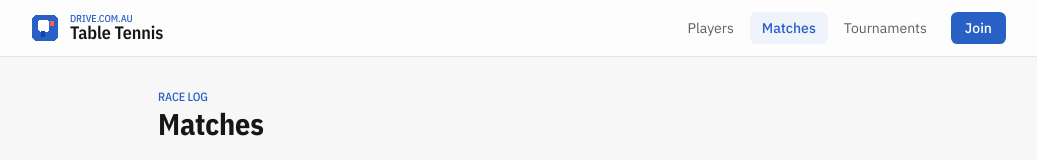
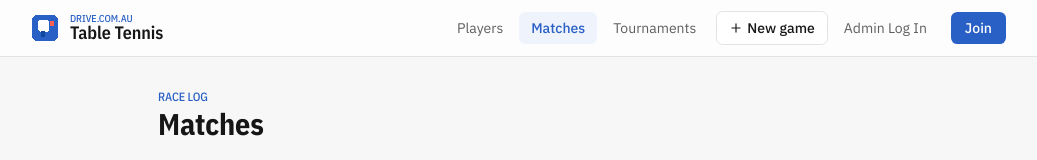
Before and after one commit to mahirmahbub-cyber/drive-table-tennis, a Next.js app: page /matches in a window 1280 px wide. Shown: the top 160 px of the page, without its empty margins (122-1159 px from the left). Built offline with nearby package versions, Linux system fonts and the light colour scheme; no server answers; the database is empty.

Commit message:
feat: session-aware public header with New game and admin login/sign-out

```diff
--- a/app/(public)/layout.tsx
+++ b/app/(public)/layout.tsx
@@ -1,13 +1,18 @@
+import { cookies } from 'next/headers'
 import { SiteHeader } from '@/components/site-header'
+import { verifySessionCookie, ADMIN_COOKIE } from '@/lib/auth'
 
-export default function PublicLayout({
+export default async function PublicLayout({
   children,
 }: {
   children: React.ReactNode
 }) {
+  const cookie = (await cookies()).get(ADMIN_COOKIE)?.value
+  const isLoggedIn = verifySessionCookie(cookie, process.env.SESSION_SECRET ?? '')
+
   return (
     <>
-      <SiteHeader />
+      <SiteHeader isLoggedIn={isLoggedIn} />
       {children}
     </>
   )
--- a/components/site-header.tsx
+++ b/components/site-header.tsx
@@ -3,6 +3,8 @@
 import Link from 'next/link'
 import { usePathname } from 'next/navigation'
 import clsx from 'clsx'
+import { Plus } from 'lucide-react'
+import { logout } from '@/app/actions/auth'
 
 const NAV = [
   { href: '/players', label: 'Players' },
@@ -29,12 +31,12 @@ function LogoMark() {
   )
 }
 
-export function SiteHeader() {
+export function SiteHeader({ isLoggedIn }: { isLoggedIn: boolean }) {
   const pathname = usePathname()
 
   return (
     <header className="sticky top-0 z-30 border-b border-border bg-card/90 backdrop-blur supports-[backdrop-filter]:bg-card/75">
-      <div className="mx-auto flex h-14 w-full max-w-5xl items-center justify-between px-4 md:px-6">
+      <div className="mx-auto flex h-14 w-full max-w-5xl items-center justify-between gap-2 px-4 md:px-6">
         <Link href="/" className="group flex items-center gap-2.5">
           <LogoMark />
           <span className="hidden flex-col leading-none sm:flex">
@@ -69,6 +71,43 @@ export function SiteHeader() {
               </Link>
             )
           })}
+
+          {/* New game — visible to everyone; logged-out users get bounced to login */}
+          <Link
+            href="/admin/matches/new"
+            className="ml-1 inline-flex items-center gap-1 rounded-md border border-border bg-card px-2.5 py-1.5 font-medium text-foreground transition-colors duration-150 hover:bg-secondary sm:px-3"
+          >
+            <Plus className="h-3.5 w-3.5" />
+            New game
+          </Link>
+
+          {/* Admin auth controls */}
+          {isLoggedIn ? (
+            <>
+              <Link
+                href="/admin"
+                className="rounded-md px-2.5 py-1.5 text-muted-foreground transition-colors duration-150 hover:text-foreground hover:bg-muted sm:px-3"
+              >
+                Admin
+              </Link>
+              <form action={logout}>
+                <button
+                  type="submit"
+                  className="rounded-md px-2.5 py-1.5 text-muted-foreground transition-colors duration-150 hover:text-foreground hover:bg-muted sm:px-3"
+                >
+                  Sign out
+                </button>
+              </form>
+            </>
+          ) : (
+            <Link
+              href="/admin/login"
+              className="rounded-md px-2.5 py-1.5 text-muted-foreground transition-colors duration-150 hover:text-foreground hover:bg-muted sm:px-3"
+            >
+              Admin Log In
+            </Link>
+          )}
+
           <Link
             href="/join"
             className="ml-1 rounded-md bg-primary px-3 py-1.5 font-medium text-primary-foreground transition-colors duration-150 hover:bg-[#10489e] sm:ml-2 sm:px-3.5"
```
